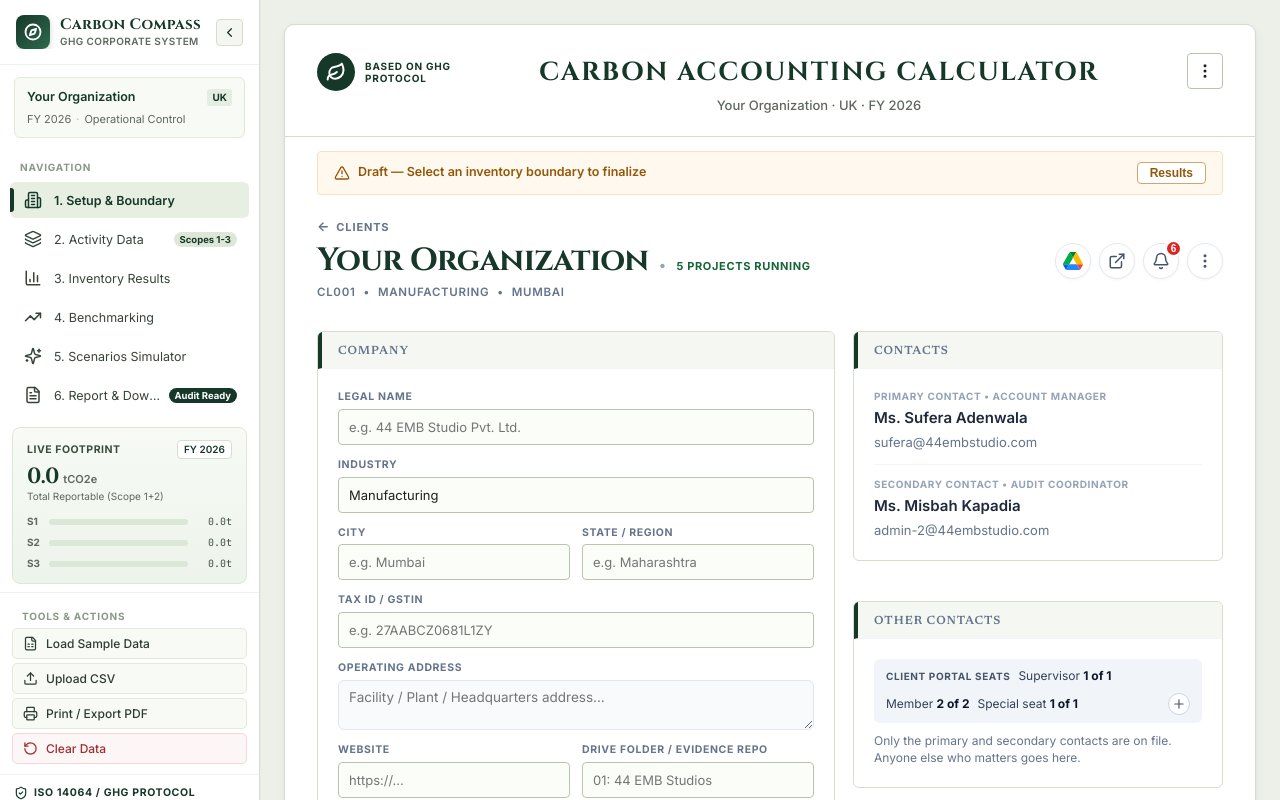
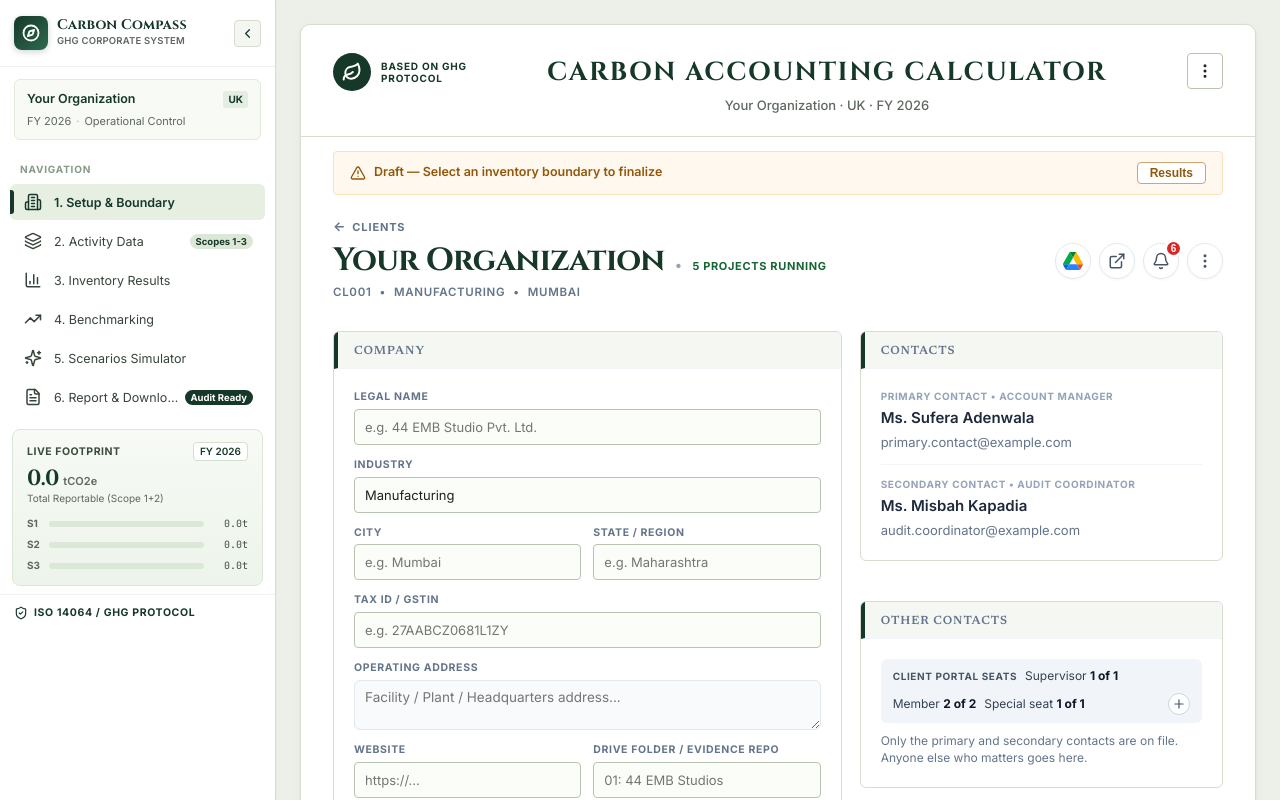
Before and after one commit to Shree999751/Carbon-Ledger, a React (Vite) app: page / in a window 1280 px wide. Shown: the top 800 px of the page. Built offline with nearby package versions, Linux system fonts and the light colour scheme.

Commit message:
Replace emails with dummy emails, remove sidebar buttons, and fix header text truncation

```diff
--- a/src/App.tsx
+++ b/src/App.tsx
@@ -47,7 +47,22 @@ export const App: React.FC = () => {
     if (saved) {
       try {
         const parsed = JSON.parse(saved);
-        if (parsed.setup) return { currency: 'GBP', ...parsed.setup };
+        if (parsed.setup) {
+          const loadedSetup = { currency: 'GBP', ...parsed.setup };
+          if (loadedSetup.primaryContact?.email === 'sufera@44embstudio.com') {
+            loadedSetup.primaryContact = {
+              ...loadedSetup.primaryContact,
+              email: 'primary.contact@example.com',
+            };
+          }
+          if (loadedSetup.secondaryContact?.email === 'admin-2@44embstudio.com') {
+            loadedSetup.secondaryContact = {
+              ...loadedSetup.secondaryContact,
+              email: 'audit.coordinator@example.com',
+            };
+          }
+          return loadedSetup;
+        }
       } catch (e) {}
     }
     return {
--- a/src/components/SetupTab.tsx
+++ b/src/components/SetupTab.tsx
@@ -375,7 +375,7 @@ export const SetupTab: React.FC<SetupTabProps> = ({
                   {setup.primaryContact?.name || 'Ms. Sufera Adenwala'}
                 </div>
                 <div className="contact-person-email">
-                  {setup.primaryContact?.email || 'sufera@44embstudio.com'}
+                  {setup.primaryContact?.email || 'primary.contact@example.com'}
                 </div>
               </div>
 
@@ -387,7 +387,7 @@ export const SetupTab: React.FC<SetupTabProps> = ({
                   {setup.secondaryContact?.name || 'Ms. Misbah Kapadia'}
                 </div>
                 <div className="contact-person-email">
-                  {setup.secondaryContact?.email || 'admin-2@44embstudio.com'}
+                  {setup.secondaryContact?.email || 'audit.coordinator@example.com'}
                 </div>
               </div>
             </div>
--- a/src/components/Sidebar.tsx
+++ b/src/components/Sidebar.tsx
@@ -1,4 +1,4 @@
-import React, { useRef } from 'react';
+import React from 'react';
 import {
   Compass,
   Leaf,
@@ -10,16 +10,11 @@ import {
   FileText,
   ChevronLeft,
   ChevronRight,
-  Upload,
-  FileSpreadsheet,
-  Printer,
-  RotateCcw,
   ShieldCheck,
   Award,
   X,
 } from 'lucide-react';
 import { MainTabType, OrganizationSetup, CalculatedInventory } from '../types/ghg';
-import { parseCsvFile } from '../utils/csvHelper';
 
 interface SidebarProps {
   activeTab: MainTabType;
@@ -48,8 +43,6 @@ export const Sidebar: React.FC<SidebarProps> = ({
   onClear,
   onShowToast,
 }) => {
-  const fileInputRef = useRef<HTMLInputElement>(null);
-
   const navItems: {
     id: MainTabType;
     label: string;
@@ -103,23 +96,6 @@ export const Sidebar: React.FC<SidebarProps> = ({
     if (isMobileOpen) {
       onCloseMobile();
     }
-  };
-
-  const handleFileUpload = (e: React.ChangeEvent<HTMLInputElement>) => {
-    const file = e.target.files?.[0];
-    if (!file) return;
-    const reader = new FileReader();
-    reader.onload = (evt) => {
-      const text = evt.target?.result as string;
-      const res = parseCsvFile(text);
-      if (res.valid) {
-        onShowToast(`Uploaded CSV: ${res.rowsCount} activity rows identified`);
-      } else {
-        onShowToast('Invalid or empty CSV file');
-      }
-    };
-    reader.readAsText(file);
-    e.target.value = '';
   };
 
   const grandTotal = calculated.grandTotalT;
@@ -287,65 +263,6 @@ export const Sidebar: React.FC<SidebarProps> = ({
           </div>
         )}
 
-        {/* QUICK UTILITY ACTION SHORTCUTS */}
-        <div className="sidebar-actions-section">
-          {!isCollapsed && (
-            <div className="sidebar-section-title">TOOLS &amp; ACTIONS</div>
-          )}
-
-          <div className="sidebar-action-buttons">
-            <button
-              type="button"
-              className="btn-sidebar-action"
-              onClick={onLoadSample}
-              title="Load Sample Data"
-            >
-              <FileSpreadsheet size={15} />
-              {!isCollapsed && <span>Load Sample Data</span>}
-            </button>
-
-            <button
-              type="button"
-              className="btn-sidebar-action"
-              onClick={() => fileInputRef.current?.click()}
-              title="Upload CSV File"
-            >
-              <Upload size={15} />
-              {!isCollapsed && <span>Upload CSV</span>}
-            </button>
-
-            <button
-              type="button"
-              className="btn-sidebar-action"
-              onClick={() => {
-                onChangeTab('report');
-                if (isMobileOpen) onCloseMobile();
-              }}
-              title="Print / Save PDF Report"
-            >
-              <Printer size={15} />
-              {!isCollapsed && <span>Print / Export PDF</span>}
-            </button>
-
-            <button
-              type="button"
-              className="btn-sidebar-action danger"
-              onClick={onClear}
-              title="Reset All Activity Data"
-            >
-              <RotateCcw size={15} />
-              {!isCollapsed && <span>Clear Data</span>}
-            </button>
-          </div>
-
-          <input
-            ref={fileInputRef}
-            type="file"
-            accept=".csv"
-            style={{ display: 'none' }}
-            onChange={handleFileUpload}
-          />
-        </div>
 
         {/* SIDEBAR FOOTER: ASSURANCE STATUS */}
         <div className="sidebar-footer">
--- a/src/data/sampleData.ts
+++ b/src/data/sampleData.ts
@@ -18,12 +18,12 @@ export const SAMPLE_ORG_SETUP: OrganizationSetup = {
   entities: ['44 EMB Studios - Mumbai', '44 EMB Studios - Surat Facility', '44 EMB Studios - London Showroom'],
   primaryContact: {
     name: 'Ms. Sufera Adenwala',
-    email: 'sufera@44embstudio.com',
+    email: 'primary.contact@example.com',
     role: 'Primary Contact & ESG Account Lead',
   },
   secondaryContact: {
     name: 'Ms. Misbah Kapadia',
-    email: 'admin-2@44embstudio.com',
+    email: 'audit.coordinator@example.com',
     role: 'Lead Verification Coordinator',
   },
   portalSeats: {
--- a/src/index.css
+++ b/src/index.css
@@ -2346,8 +2346,8 @@ input[type="range"] {
    ============================================================ */
 
 .sidebar-aside {
-  width: 260px;
-  min-width: 260px;
+  width: 276px;
+  min-width: 276px;
   height: 100vh;
   position: sticky;
   top: 0;
@@ -2369,20 +2369,21 @@ input[type="range"] {
 }
 
 .sidebar-header {
-  padding: 18px 16px;
+  padding: 16px 14px;
   display: flex;
   align-items: center;
   justify-content: space-between;
   border-bottom: 1px solid #eef2ec;
-  gap: 10px;
+  gap: 8px;
   min-height: 65px;
 }
 
 .sidebar-brand-group {
   display: flex;
   align-items: center;
-  gap: 10px;
-  overflow: hidden;
+  gap: 9px;
+  min-width: 0;
+  flex: 1;
 }
 
 .sidebar-logo-box {
@@ -2400,25 +2401,25 @@ input[type="range"] {
 .sidebar-brand-text {
   display: flex;
   flex-direction: column;
-  overflow: hidden;
+  min-width: 0;
   white-space: nowrap;
 }
 
 .sidebar-app-name {
   font-family: var(--font-title);
-  font-size: 15px;
-  font-weight: 700;
-  color: var(--primary-forest);
+  font-size: 14px;
+  font-weight: 700;
+  color: var(--primary-forest);
+  letter-spacing: 0.01em;
+  line-height: 1.2;
+}
+
+.sidebar-app-sub {
+  font-size: 9.5px;
+  color: var(--text-muted);
+  font-weight: 600;
+  text-transform: uppercase;
   letter-spacing: 0.02em;
-  line-height: 1.2;
-}
-
-.sidebar-app-sub {
-  font-size: 10px;
-  color: var(--text-muted);
-  font-weight: 600;
-  text-transform: uppercase;
-  letter-spacing: 0.04em;
 }
 
 .sidebar-collapse-btn {
```
